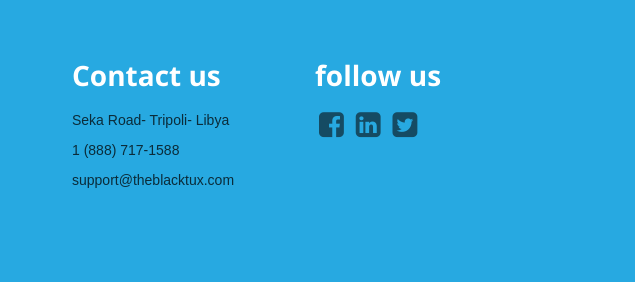
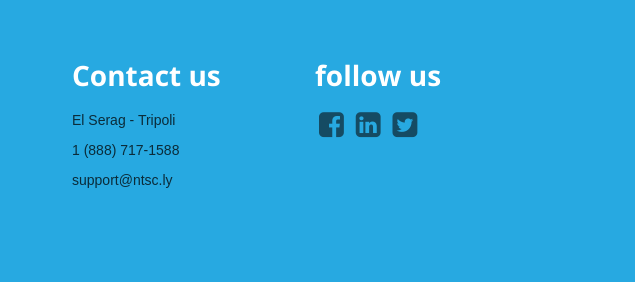
Before and after one commit to mohamedsadeg/mohamedsadeg.github.io, a plain HTML site: page ntsc/en/about.html in a window 1280 px wide. Shown: the part 1090-1372 px from the top of the page, 0-635 px from the left. Drawn offline with nearby package versions, Linux system fonts and the light colour scheme; some packages are replaced by stand-ins of ours; a web font is replaced by a local one.

Commit message:
Update about.html

```diff
--- a/ntsc/en/about.html
+++ b/ntsc/en/about.html
@@ -96,9 +96,9 @@
             <div class="col-lg-3 da">
                 <h3>Contact us</h3>
                 <div class="col-lg-12">
-                    <p> Seka Road- Tripoli- Libya</p>
+                    <p> El Serag - Tripoli</p>
                     <p>1 (888) 717-1588</p>
-                    <p>support@theblacktux.com</p>
+                    <p>support@ntsc.ly</p>
                 </div>
             </div>
             <div class="col-lg-3">
```
